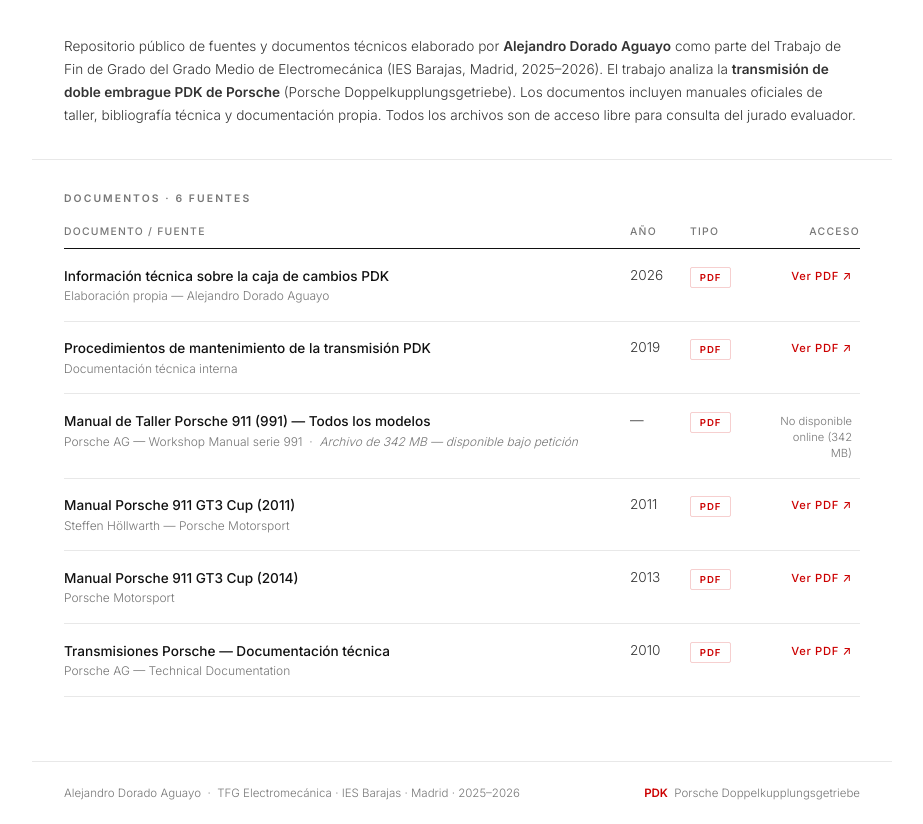
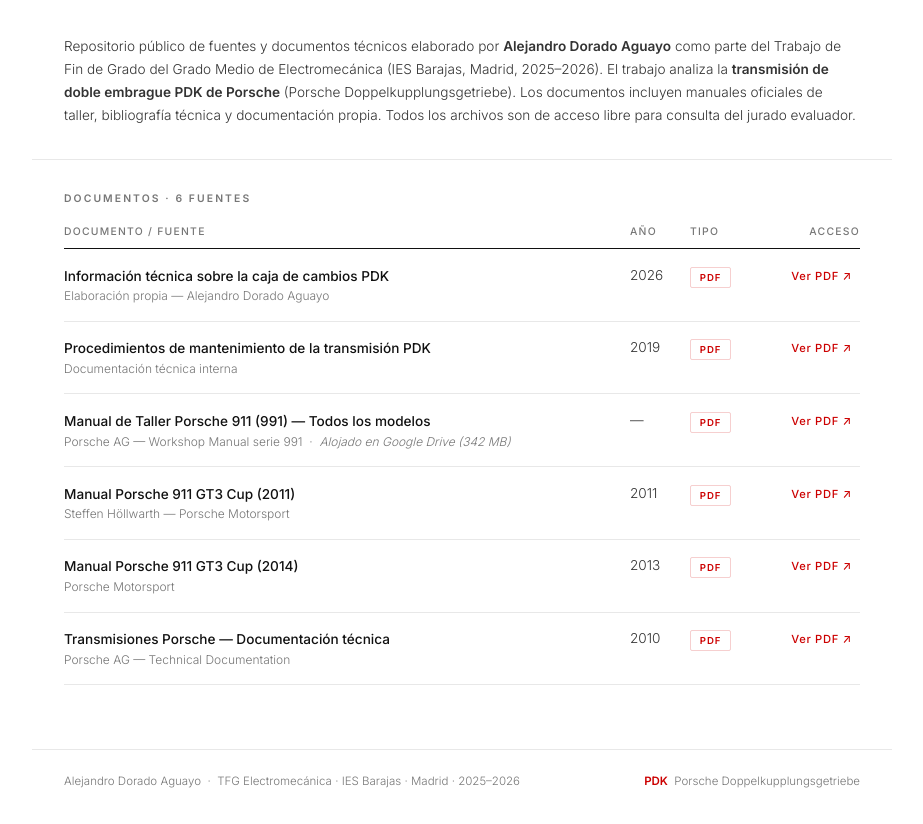
Before and after one commit to alejandrodoradoaguayo/tfg-pdk, a plain HTML site: page index.html in a window 1280 px wide. Shown: the part 808-1632 px from the top of the page, without its empty margins (178-1101 px from the left). Drawn offline with Linux system fonts and the light colour scheme.

Commit message:
Añadir enlace Google Drive al manual 991

```diff
--- a/index.html
+++ b/index.html
@@ -311,11 +311,11 @@
         <tr>
           <td>
             <div class="doc-titulo">Manual de Taller Porsche 911 (991) — Todos los modelos</div>
-            <div class="doc-fuente">Porsche AG — Workshop Manual serie 991 &nbsp;·&nbsp; <em>Archivo de 342 MB — disponible bajo petición</em></div>
+            <div class="doc-fuente">Porsche AG — Workshop Manual serie 991 &nbsp;·&nbsp; <em>Alojado en Google Drive (342 MB)</em></div>
           </td>
           <td class="col-anio">—</td>
           <td class="col-tipo"><span class="badge pdf">PDF</span></td>
-          <td class="col-enlace"><span style="font-size:0.7rem;color:var(--gris-medio);">No disponible<br>online (342 MB)</span></td>
+          <td class="col-enlace"><a class="btn-ver" href="https://drive.google.com/file/d/1XrgWWrtry5V2N3KqMrdvmMELRBYeNZ0b/view" target="_blank">Ver PDF ↗</a></td>
         </tr>
 
         <tr>
```
